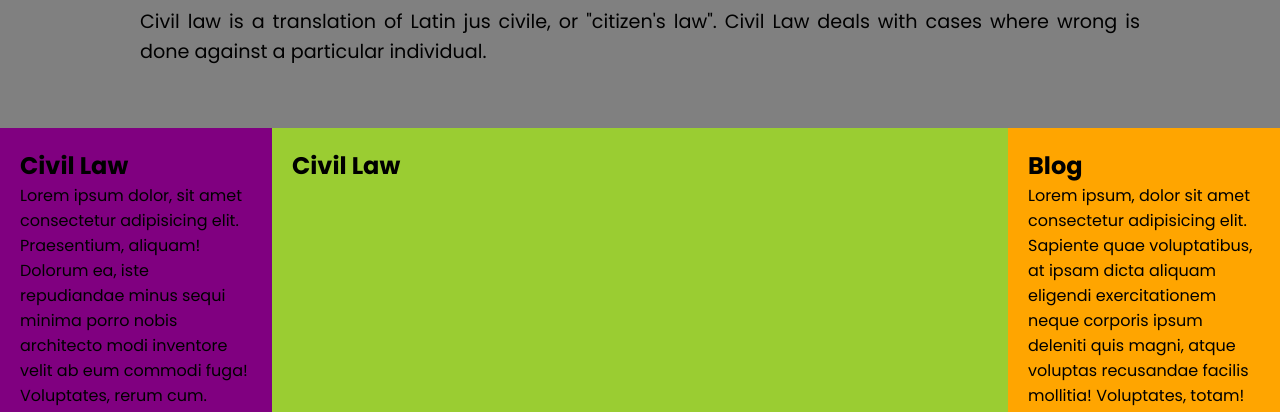
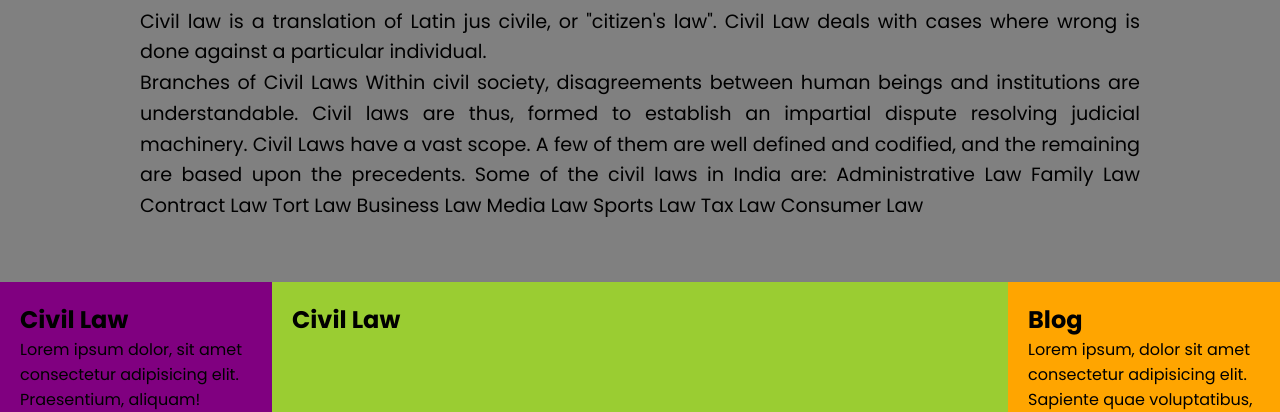
Before and after one commit to tutorialbee/lawlegal-uploaded, a plain HTML site: page civil/index.html in a window 1280 px wide. Shown: the part 239-651 px from the top of the page. Drawn offline with Linux system fonts and the light colour scheme.

Commit message:
20220126 4th commit

```diff
--- a/civil/index.html
+++ b/civil/index.html
@@ -140,6 +140,20 @@
     <h1> CIVIL LAW BASICS</h1>
 <p>Civil law is referred as Continental law. </p>
 <p>Civil law is a translation of Latin jus civile, or "citizen's law".  Civil Law deals with cases where wrong is done against a particular individual.</p>
+<p>
+    Branches of Civil Laws
+Within civil society, disagreements between human beings and institutions are understandable. Civil laws are thus, formed to establish an impartial dispute resolving judicial machinery. Civil Laws have a vast scope. A few of them are well defined and codified, and the remaining are based upon the precedents. Some of the civil laws in India are:
+
+Administrative Law
+Family Law
+Contract Law
+Tort Law
+Business Law
+Media Law
+Sports Law
+Tax Law
+Consumer Law
+</p>
   </div>
 </div>
 
```
